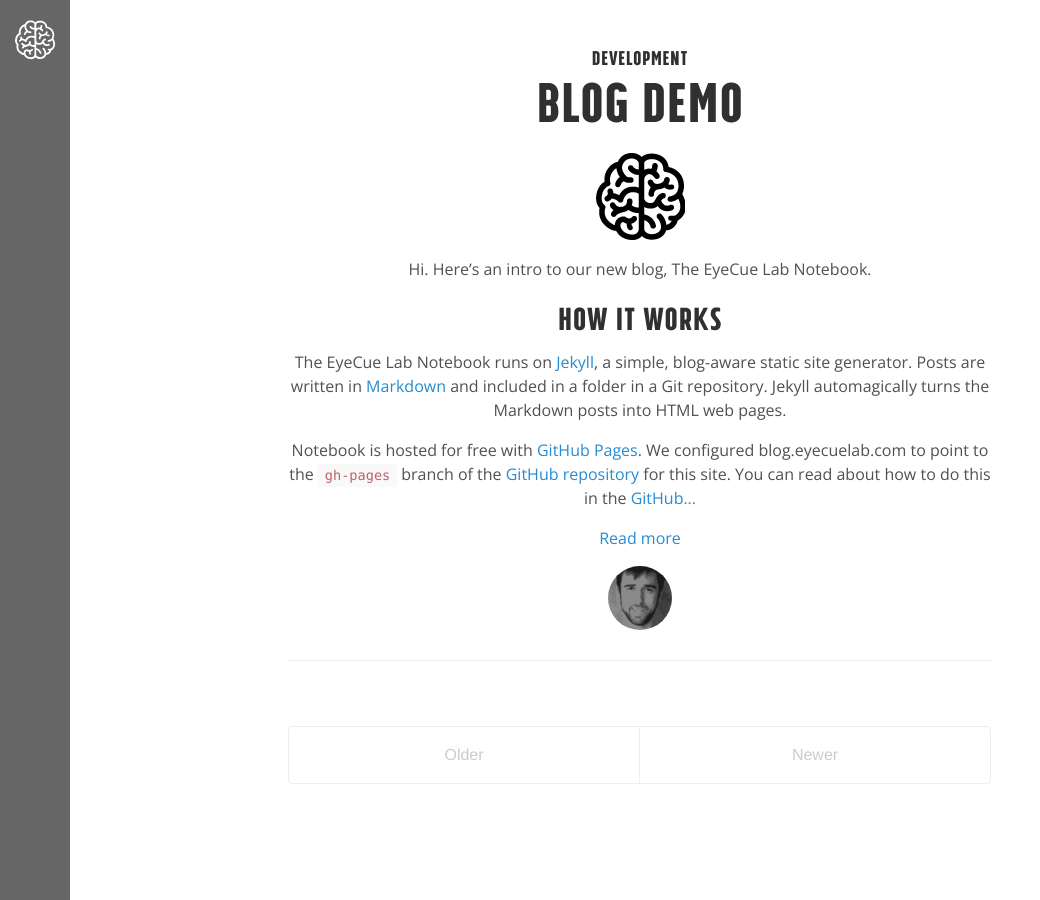
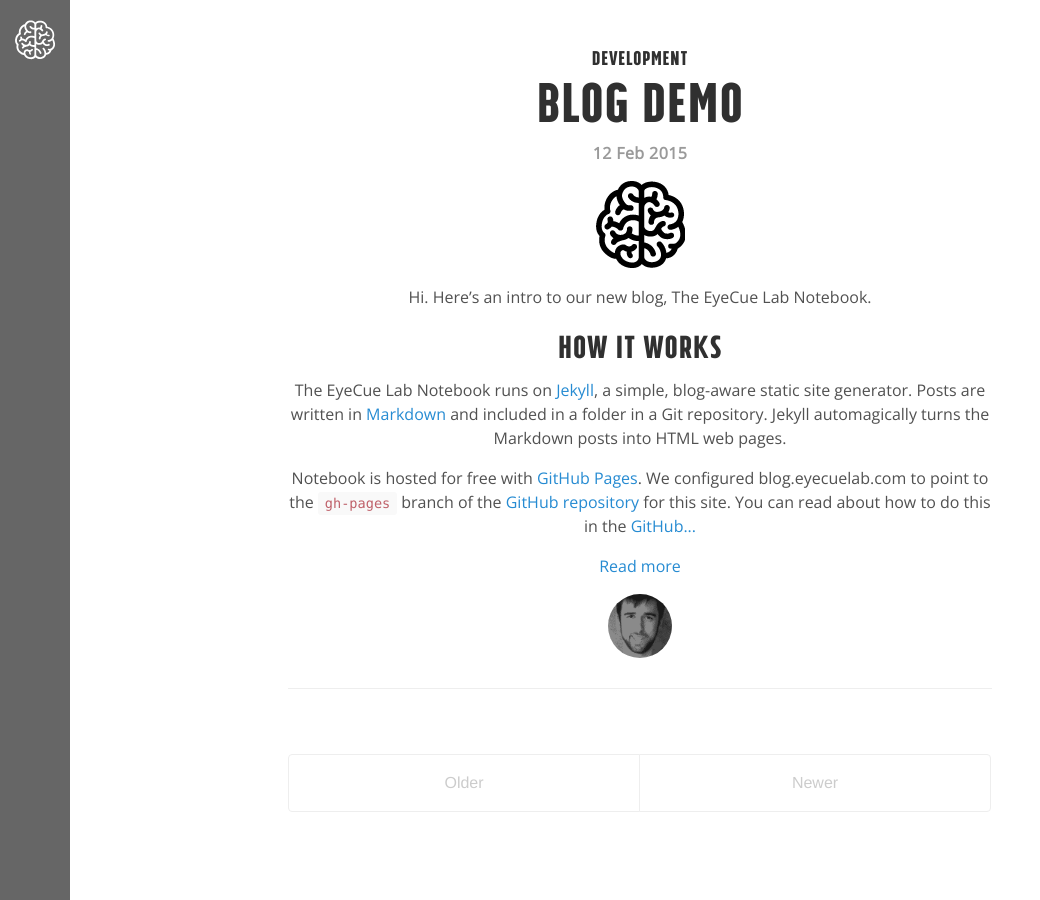
Before and after one commit to eyecuelab/labnotebook, a Jekyll site: the page built from index.html, in a window 1280 px wide. Shown: the whole page, without its empty margins (0-1040 px from the left). Built offline with Jekyll 4.4.1, drawn with Linux system fonts in a browser that asks for light colours; some web fonts are replaced; Markdown is read by kramdown in place of the engine named in the settings; the list of posts is cut into pages by our own code.

Commit message:
add dates to posts on front page

```diff
--- a/index.html
+++ b/index.html
@@ -11,6 +11,7 @@ title: Home
       <a href="{{ post.url }}">
         {{ post.title }}
       </a>
+      <h4 class="post-date">{{ post.date | date_to_string }}</h4>
     </h1>
     <!-- Content -->
     {{ post.content | truncatewords: 100 }}
```
